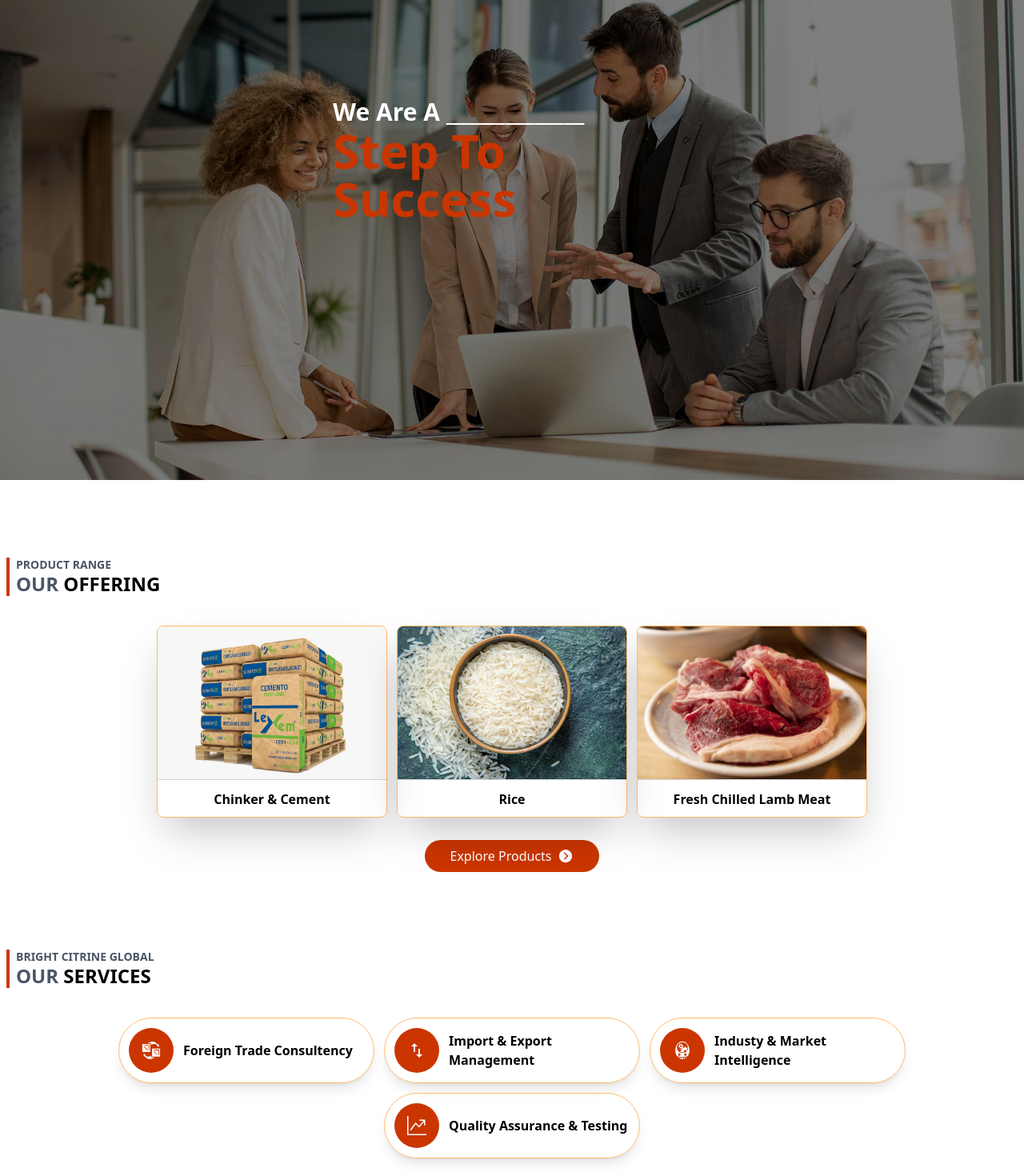
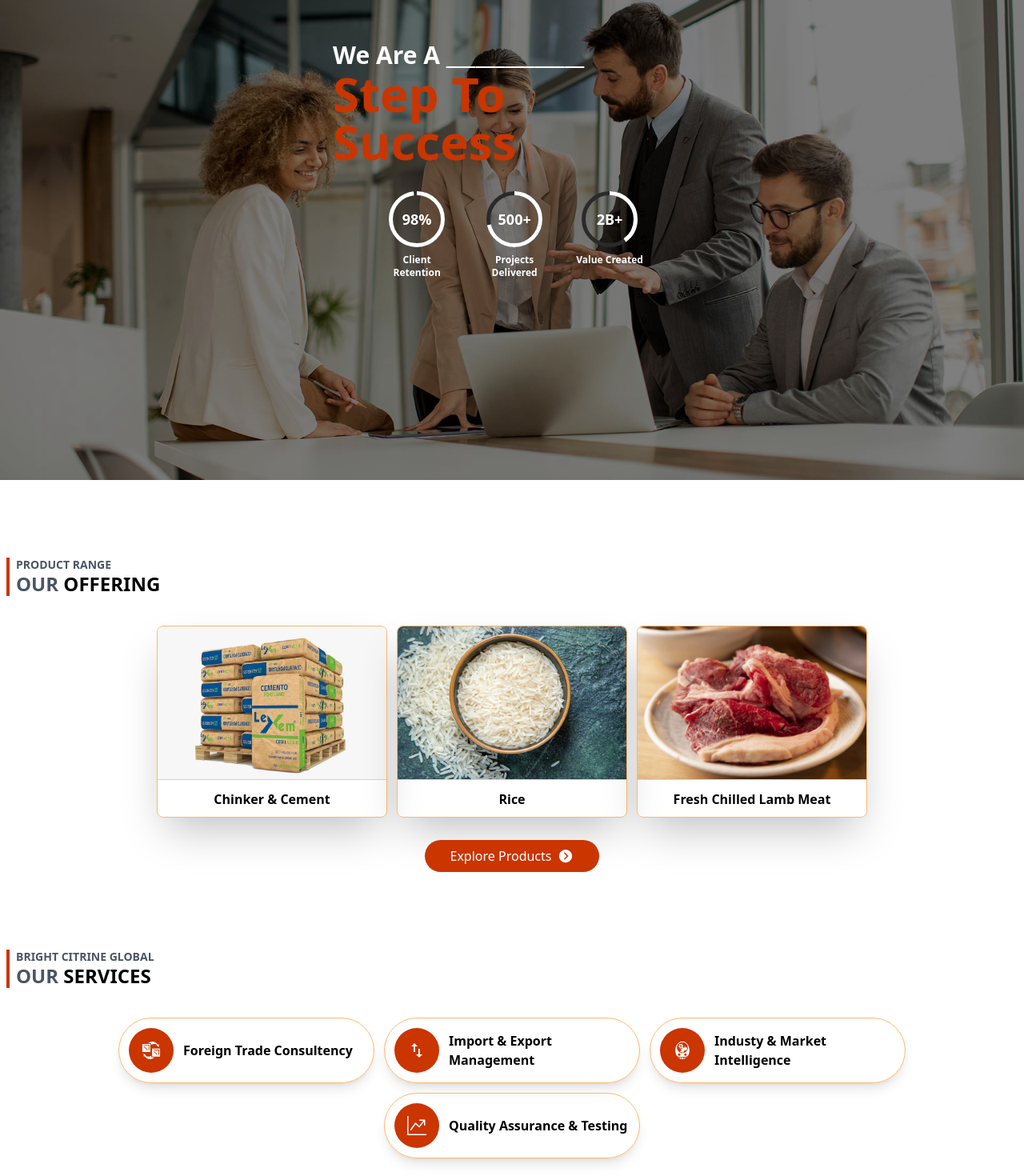
Before and after one commit to Satyendra0007/bright-citrine-global, a React (Vite) app in the folder client/: page / in a window 1280 px wide. Shown: the part 200-1670 px from the top of the page at 80% size. Built offline with nearby package versions, Linux system fonts and the light colour scheme.

Commit message:
added framer-motion

```diff
--- a/client/package.json
+++ b/client/package.json
@@ -11,7 +11,7 @@
   },
   "dependencies": {
     "@tailwindcss/vite": "^4.1.18",
-    "aos": "^2.3.4",
+    "motion": "^12.23.26",
     "react": "^19.2.0",
     "react-dom": "^19.2.0",
     "react-icons": "^5.5.0",
--- a/client/src/App.jsx
+++ b/client/src/App.jsx
@@ -9,8 +9,6 @@ import Footer from "./components/Footer"
 import { useEffect } from "react"
 import Aos from "aos"
 import "aos/dist/aos.css";
-
-
 
 function App() {
   useEffect(() => {
--- a/client/src/components/CategoryCard.jsx
+++ b/client/src/components/CategoryCard.jsx
@@ -1,7 +1,6 @@
-
 export default function CategoryCard({ name, url }) {
   return (
-    <div data-aos="fade-up" className="w-72 h-60 border border-orange-300 shadow-2xl rounded-lg overflow-hidden">
+    <div className="w-72 h-60 border border-orange-300 shadow-2xl rounded-lg overflow-hidden">
       <div className="img w-full h-48 border-b border-gray-300">
         <img className="w-full h-full" src={url} alt={name} />
       </div>
--- a/client/src/components/NavButton.jsx
+++ b/client/src/components/NavButton.jsx
@@ -1,11 +1,14 @@
 import { NavLink } from "react-router-dom";
 import { IoIosArrowDroprightCircle } from "react-icons/io";
+import { motion } from "motion/react"
 
 export default function NavButton({ link, text }) {
   return (
-    <NavLink  to={link} className="px-8 py-3 md:py-2 bg-primary text-white font-semibol rounded-full shodow-lg cursor-pointer hover:scale-105 transition-all duration-200 ease-in-out flex gap-2  items-center ">
-      <p>{text} </p>
-      <IoIosArrowDroprightCircle size={20} />
-    </NavLink>
+    <motion.div whileHover={{ scale: 1.1 }} transition={{ duration: 0.5 }}>
+      <NavLink to={link} className="px-8 py-3 md:py-2 bg-primary text-white font-semibol rounded-full shodow-lg cursor-pointer flex gap-2  items-center ">
+        <p>{text} </p>
+        <IoIosArrowDroprightCircle size={20} />
+      </NavLink>
+    </motion.div>
   )
 }
--- a/client/src/components/Navbar.jsx
+++ b/client/src/components/Navbar.jsx
@@ -2,6 +2,7 @@ import { useEffect } from "react";
 import navLinks from "../data/navLink"
 import { NavLink } from "react-router-dom";
 import logo from "../assets/Logo.png"
+import { motion } from "motion/react"
 
 
 export default function Navbar() {
@@ -34,14 +35,14 @@ export default function Navbar() {
 
   return (
     <>
-      <header className="fixed top-2 bg-transparent z-10 w-full  ">
+      <header className="fixed top-2 bg-transparent z-10 w-full  "  >
         <div className=" mx-auto flex justify-between items-center px-5 py-3 bg-white/30 shadow-xl rounded-full backdrop-blur-sm md:py-3 w-[90%] md:max-w-6xl">
           <div id="hamburger" className="md:hidden cursor-pointer">
             <div className="line w-7 h-0.75  bg-primary m-1.5"></div>
             <div className="line w-5 h-0.75 bg-primary m-1.5"></div>
             <div className="line w-6 h-0.75 bg-primary m-1.5"></div>
           </div>
-          <NavLink to="/">
+          <NavLink to="/" >
             <div className="logo flex justify-center items-center gap-2 ">
               <div className=" w-32">
                 <img className="w-full rounded-full" src={logo} alt="" />
@@ -53,14 +54,22 @@ export default function Navbar() {
             <nav>
               <ul className="flex gap-7 justify-center items-center text-sm">
                 {navLinks.map(({ name, link }) =>
-                  <li key={name} >
+                  <motion.li
+                    key={name}
+                    whileHover={{
+                      y: -3,
+                      transition: {
+                        duration: 0.5
+                      }
+                    }}
+                  >
                     <NavLink
                       to={link}
-                      className={({ isActive }) => `${isActive ? "bg-primary text-white font-normal" : "text-black font-semibold hover:underline"} cursor-pointer  underline-offset-4 py-1.5 px-3 rounded-md `}
+                      className={({ isActive }) => `${isActive ? "bg-primary text-white font-normal" : "text-black font-semibold"} cursor-pointer  underline-offset-4 py-1.5 px-3 rounded-md `}
                     >
                       {name}
                     </NavLink>
-                  </li>
+                  </motion.li>
                 )}
               </ul>
             </nav>
--- a/client/src/components/ServiceCard.jsx
+++ b/client/src/components/ServiceCard.jsx
@@ -1,7 +1,7 @@
 
 export default function ServiceCard({ name, Icon }) {
   return (
-    <div data-aos="zoom-in-up" className="w-80 p-3 flex items-center gap-3 border border-orange-300 shadow-lg rounded-full">
+    <div className="w-80 p-3 flex items-center gap-3 border border-orange-300 shadow-lg rounded-full">
       <div className="icon p-4 rounded-full bg-primary text-2xl text-white">
         < Icon />
       </div>
--- /dev/null
+++ b/client/src/components/StateCircle.jsx
@@ -0,0 +1,81 @@
+import { motion, useInView } from "framer-motion";
+import { useEffect, useRef, useState } from "react";
+
+export default function StatCircle({
+  value,
+  suffix = "",
+  label,
+  max = 100,
+  duration = 1.8,
+}) {
+  const ref = useRef(null);
+  const isInView = useInView(ref);
+  const [count, setCount] = useState(0);
+
+  // circle config (small size)
+  const size = 70;
+  const strokeWidth = 5;
+  const radius = (size - strokeWidth) / 2;
+  const circumference = 2 * Math.PI * radius;
+
+  // progress based on value
+  const progress = Math.min(value / max, 1);
+  const offset = circumference * (1 - progress);
+
+  // number animation
+  useEffect(() => {
+    if (!isInView) return;
+
+    const startTime = performance.now();
+
+    const animate = (time) => {
+      const p = Math.min((time - startTime) / (duration * 1000), 1);
+      setCount(Math.floor(p * value));
+      if (p < 1) requestAnimationFrame(animate);
+    };
+
+    requestAnimationFrame(animate);
+  }, [isInView, value, duration]);
+
+  return (
+    <div ref={ref} className="flex flex-col items-center gap-2">
+      <div className="relative">
+        <svg width={size} height={size} className="-rotate-90">
+          {/* background ring */}
+          <circle
+            cx={size / 2}
+            cy={size / 2}
+            r={radius}
+            stroke="#2a2a2a"
+            strokeWidth={strokeWidth}
+            fill="none"
+          />
+
+          {/* animated progress ring */}
+          <motion.circle
+            cx={size / 2}
+            cy={size / 2}
+            r={radius}
+            stroke="#fff"
+            strokeWidth={strokeWidth}
+            fill="none"
+            strokeDasharray={circumference}
+            strokeDashoffset={circumference * 0.25}
+            animate={isInView ? { strokeDashoffset: offset } : {}}
+            transition={{ duration, ease: "easeOut" }}
+          />
+        </svg>
+
+        {/* value inside */}
+        <div className="absolute inset-0 flex items-center justify-center md:text-lg font-semibold text-white">
+          {count}
+          {suffix}
+        </div>
+      </div>
+
+      <p className="text-xs text-white font-semibold text-center max-w-22.5">
+        {label}
+      </p>
+    </div>
+  );
+}
--- a/client/src/pages/Home.jsx
+++ b/client/src/pages/Home.jsx
@@ -1,4 +1,3 @@
-import { NavLink } from "react-router-dom";
 import bg from "../assets/bg.jpg"
 import CategoryCard from "../components/CategoryCard"
 import Heading from "../components/Heading"
@@ -8,6 +7,8 @@ import services from "../data/services"
 import NavButton from "../components/NavButton";
 import Typed from "typed.js";
 import { useEffect, useRef } from "react";
+import { motion } from "motion/react"
+import StatCircle from "../components/StateCircle";
 
 export default function Home() {
   const elementRef = useRef(null)
@@ -20,50 +21,125 @@ export default function Home() {
     return () => typed.destroy()
   }, [])
 
+  const fadeRight = {
+    hidden: { opacity: 0, x: -60 },
+    show: { opacity: 1, x: 0 }
+  }
+
+  const fadeUP = {
+    hidden: { opacity: 0, y: 100 },
+    show: { opacity: 1, y: 0 }
+  }
+
+  const fadeZoomUP = {
+    hidden: { opacity: 0, y: 100, scale: 0 },
+    show: { opacity: 1, y: 0, scale: 1 }
+  }
+
+  const stagger = {
+    hidden: {},
+    show: {
+      transition: { staggerChildren: 0.15 },
+    },
+  };
+
   return (
     <div className='space-y-15 md:space-y-24'>
       <section className="hero-section h-full relative" >
         <div className="image h-96 md:h-screen ">
           <img className="w-full h-full object-cover " src={bg} alt="consulting image " />
         </div>
-        <div className="text absolute top-0 left-0 bg-black/50 h-full w-full flex justify-center items-center">
-          <div className="w-70 md:w-md text-primary font-semibold text-4xl md:text-6xl " >
+        <motion.div className="text absolute top-0 left-0 bg-black/50 h-full w-full pb-5 flex justify-end md:justify-center md:pb-0 items-center flex-col gap-2 md:gap-8 ">
+          <motion.div
+            className="w-70 md:w-md text-primary font-semibold text-4xl md:text-6xl "
+            initial={{
+              opacity: 0
+            }}
+            animate={{
+              opacity: 1,
+              transition: {
+                duration: 2
+              }
+            }}>
             <div className="text-xl md:text-3xl text-white">We Are  A ______________ </div>
             <span ref={elementRef}>Step to Success</span>
-          </div>
-        </div>
-      </section>
+          </motion.div>
+          <motion.div
+            initial={{ opacity: 0, y: 30 }}
+            animate={{ opacity: 1, y: 0 }}
+            transition={{ duration: 0.6 }}
+            className="flex gap-3 md:gap-8"
+          >
+            <StatCircle value={98} max={100} suffix="%" label="Client Retention" />
+            <StatCircle value={500} max={700} suffix="+" label="Projects Delivered" />
+            <StatCircle value={2} max={5} suffix="B+" label="Value Created" />
+          </motion.div>
+        </motion.div>
+      </section >
 
-      <section className="product container mx-auto">
+      <motion.section className="product container mx-auto"
+        variants={fadeUP}
+        initial="hidden"
+        whileInView="show"
+        transition={{ duration: 1 }}
+      >
         <Heading subhead={"PRODUCT RANGE"} head={"OFFERING"} />
-        <div className="categories py-7 flex flex-wrap justify-center gap-3">
+        <motion.div variants={stagger} className="categories py-7 flex flex-wrap justify-center gap-3">
           {products.map((product, index) => {
-            return <CategoryCard key={index} {...product} />
+            return <motion.div key={index}
+              variants={fadeUP}
+              initial="hidden"
+              whileInView="show"
+              transition={{ duration: 0.8 }}
+            >
+              <CategoryCard  {...product} />
+            </motion.div>
           })}
-        </div>
+        </motion.div>
         <div className="button flex justify-center ">
           <NavButton link={'/products'} text={"Explore Products"} />
         </div>
-      </section>
+      </motion.section>
 
-      <section className="services container mx-auto">
+      <motion.section className="services container mx-auto"
+        variants={fadeUP}
+        initial="hidden"
+        whileInView="show"
+        transition={{ duration: 1 }}
+      >
         <Heading subhead={"BRIGHT CITRINE GLOBAL"} head={"SERVICES"} />
-        <div className="categories py-7 flex flex-wrap justify-center gap-3">
+        <motion.div variants={fadeZoomUP} className="categories py-7 flex flex-wrap justify-center gap-3">
           {services.map((service, index) => {
-            return <ServiceCard key={index} {...service} />
+            return <motion.div
+              key={index}
+              variants={fadeZoomUP}
+              initial="hidden"
+              whileInView="show"
+              transition={{ duration: 0.8 }}
+            >
+              <ServiceCard  {...service} />
+            </motion.div>
           })}
-        </div>
+        </motion.div>
         <div className="button flex justify-center">
           <NavButton link={'/services'} text={"Explore Service"} />
         </div>
-      </section>
+      </motion.section>
 
-      <section className="contact py-10 md:py-20 space-y-3 bg-orange-100">
-        <div data-aos="fade-right" className="text text-3xl text-center ">Come & Talk To Us</div>
+      <section className="contact py-10  md:py-20 space-y-5 bg-orange-100">
+        <motion.div
+          className="text text-3xl text-center "
+          variants={fadeRight}
+          initial="hidden"
+          whileInView="show"
+          transition={{ duration: 0.8 }}
+        >
+          Come & Talk To Us
+        </motion.div>
         <div className="button flex justify-center">
           <NavButton link={'/contact'} text={"Contact Us"} />
         </div>
       </section>
-    </div>
+    </div >
   )
 }
```
Also changed, not shown: 1 other file (tests, documents, lock files or other folders).
